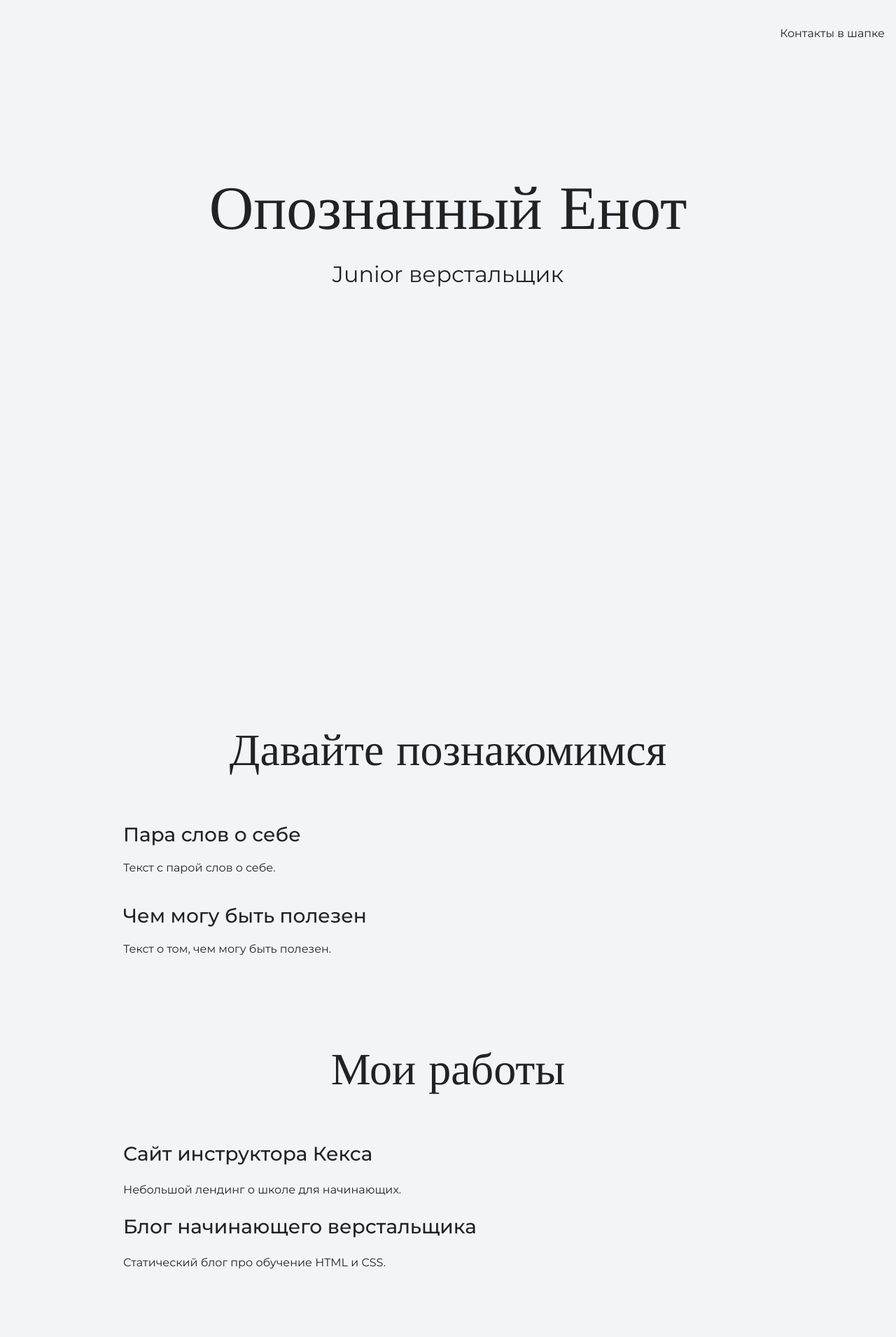
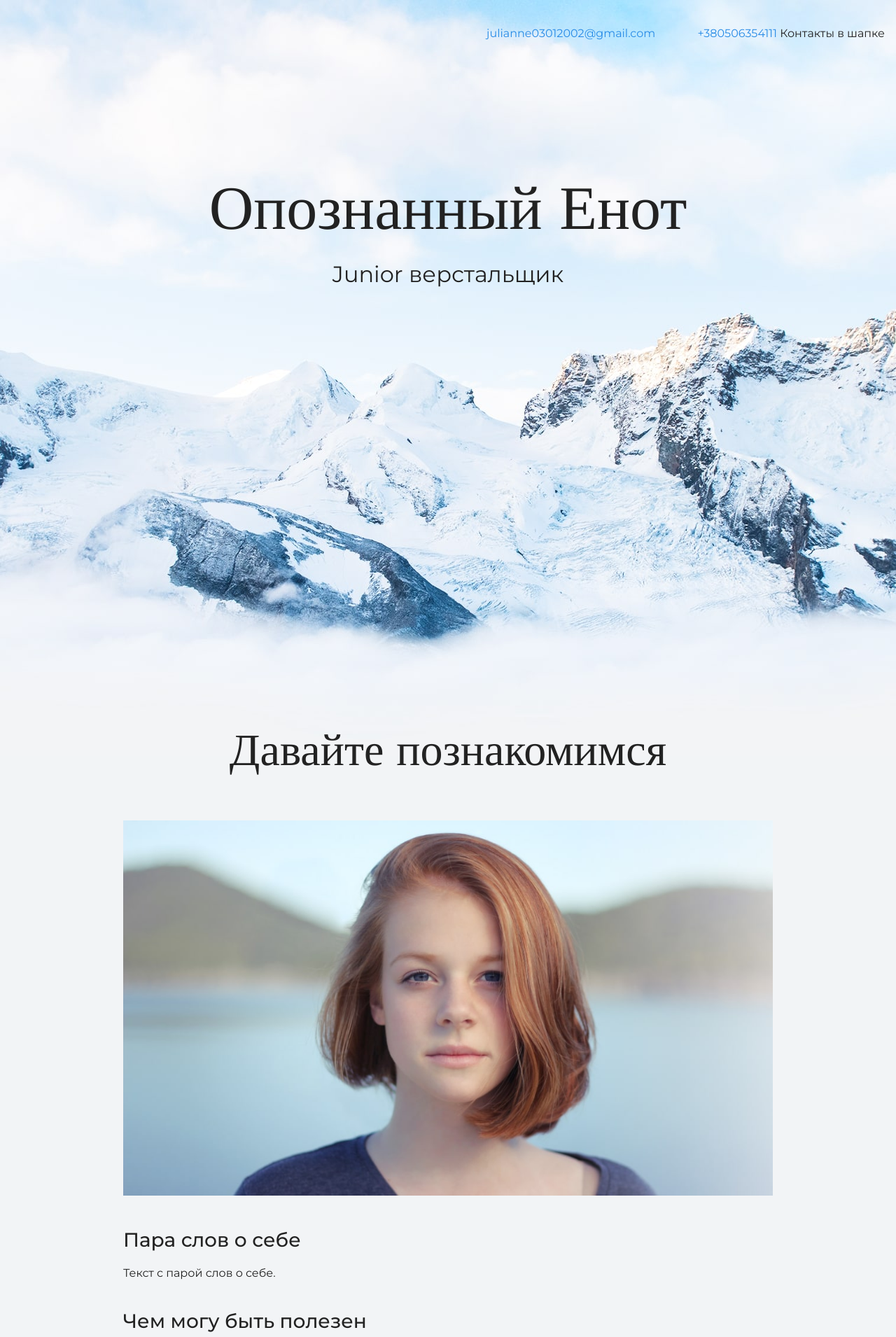
Before and after one commit to julianne03012002/rom, a plain HTML site: page index.html in a window 1280 px wide. Shown: the top 1910 px of the page at 70% size. Drawn offline with nearby package versions, Linux system fonts and the light colour scheme.

Commit message:
изменения

```diff
--- a/index.html
+++ b/index.html
@@ -10,6 +10,8 @@
   <body>
     <header class="page-header">
       <div class="container">
+      <a href="mailto:julianne03012002@gmail.com">julianne03012002@gmail.com</a>
+    <a href="tel:+380506354111">+380506354111</a>
         Контакты в шапке
       </div>
     </header>
@@ -24,6 +26,9 @@
     <section class="intro">
       <div class="container">
         <h2 class="subheading">Давайте познакомимся</h2>
+        <figure class="user-image">
+          <img src="files/user.jpg" width="928" height="536" alt="Фотография Неопознанного Енота">
+        </figure>
         <h3>Пара слов о себе</h3>
         <p>Текст с парой слов о себе.</p>
         <h3>Чем могу быть полезен</h3>
@@ -36,6 +41,9 @@
         <h2 class="subheading">Мои работы</h2>
 
         <h3>Сайт инструктора Кекса</h3>
+        <figure class="project-image">
+          <img src="files/project.jpg" width="928" height="536" alt="Cайт инструктора Кекса">
+        </figure>
         <p>Небольшой лендинг о школе для начинающих.</p>
 
         <h3>Блог начинающего верстальщика</h3>
@@ -45,6 +53,8 @@
 
     <footer class="page-footer">
       <div class="container">
+      <a class="footer-email" href="mailto:julianne03012002@gmail.com">julianne03012002@gmail.com</a>
+    <a class="footer-phone" href="tel:+380506354111">+380506354111</a>
         Контакты в подвале
       </div>
     </footer>
```
Also changed, not shown: files/project.jpg (added), files/user.jpg (added), img/hero-bg.jpg (added), img/icon-css.svg (added), img/icon-email-footer.svg (added), img/icon-email-header.svg (added), img/icon-html.svg (added), img/icon-phone-footer.svg (added), img/icon-phone-header.svg (added), img/project.jpg (added), img/user.jpg (added).
